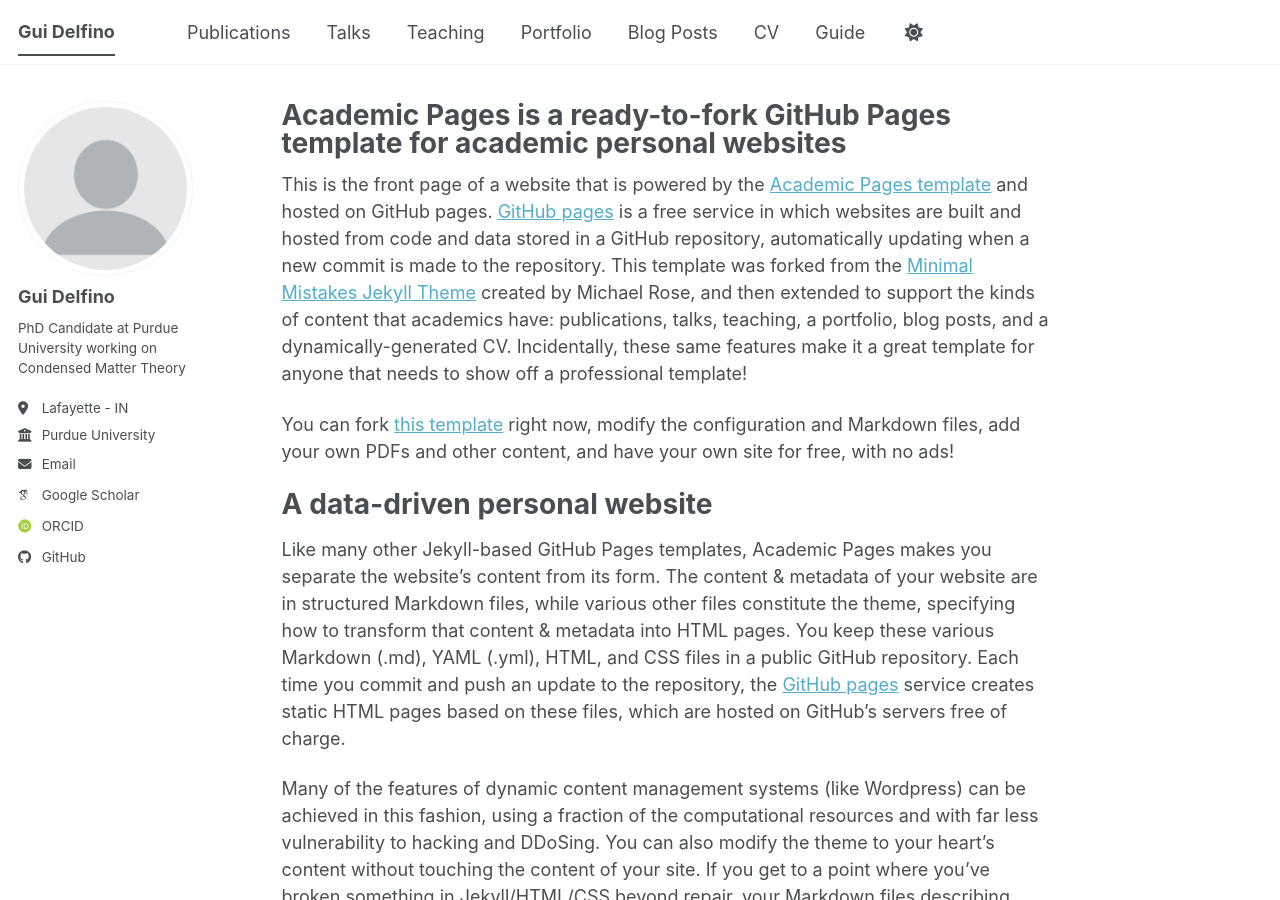
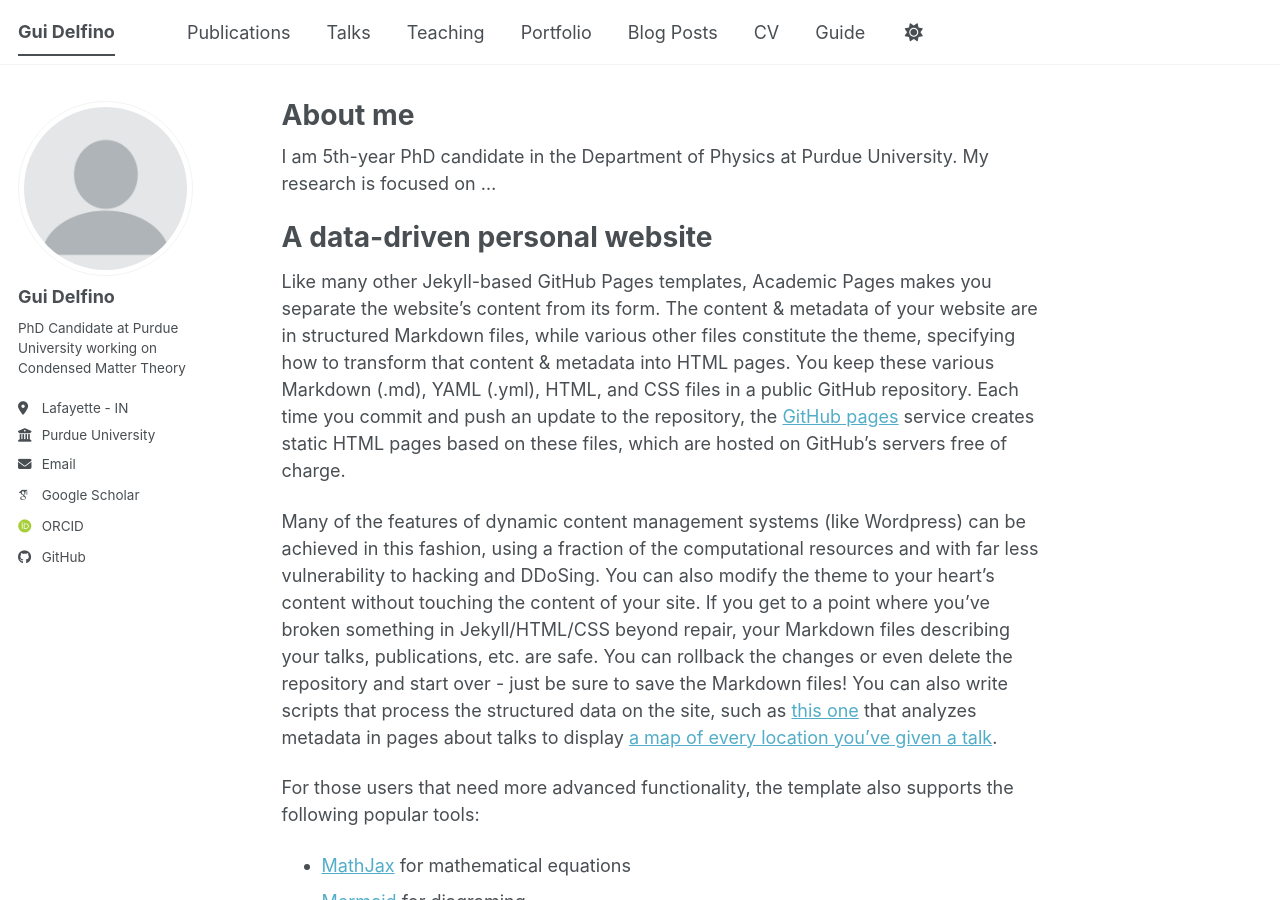
Before and after one commit to gui-delfino/gui-delfino.github.io, a Jekyll site: the page built from _pages/about.md, in a window 1280 px wide and 900 px high. Built offline with Jekyll 4.4.1, drawn with Linux system fonts in a browser that asks for light colours; some web fonts are replaced; a script bundle is joined from its source files by our own code; library files that are not in the unit come from our copies.

Commit message:
Change title to 'About me' and update content
Updated the title and content to reflect personal information.

```diff
--- a/_pages/about.md
+++ b/_pages/about.md
@@ -1,15 +1,13 @@
 ---
 permalink: /
-title: "Academic Pages is a ready-to-fork GitHub Pages template for academic personal websites"
+title: "About me"
 author_profile: true
 redirect_from:
   - /about/
   - /about.html
 ---
 
-This is the front page of a website that is powered by the [Academic Pages template](https://github.com/academicpages/academicpages.github.io) and hosted on GitHub pages. [GitHub pages](https://pages.github.com) is a free service in which websites are built and hosted from code and data stored in a GitHub repository, automatically updating when a new commit is made to the repository. This template was forked from the [Minimal Mistakes Jekyll Theme](https://mmistakes.github.io/minimal-mistakes/) created by Michael Rose, and then extended to support the kinds of content that academics have: publications, talks, teaching, a portfolio, blog posts, and a dynamically-generated CV. Incidentally, these same features make it a great template for anyone that needs to show off a professional template!
-
- You can fork [this template](https://github.com/academicpages/academicpages.github.io) right now, modify the configuration and Markdown files, add your own PDFs and other content, and have your own site for free, with no ads!
+I am 5th-year PhD candidate in the Department of Physics at Purdue University. My research is focused on ...
 
 A data-driven personal website
 ======
```
